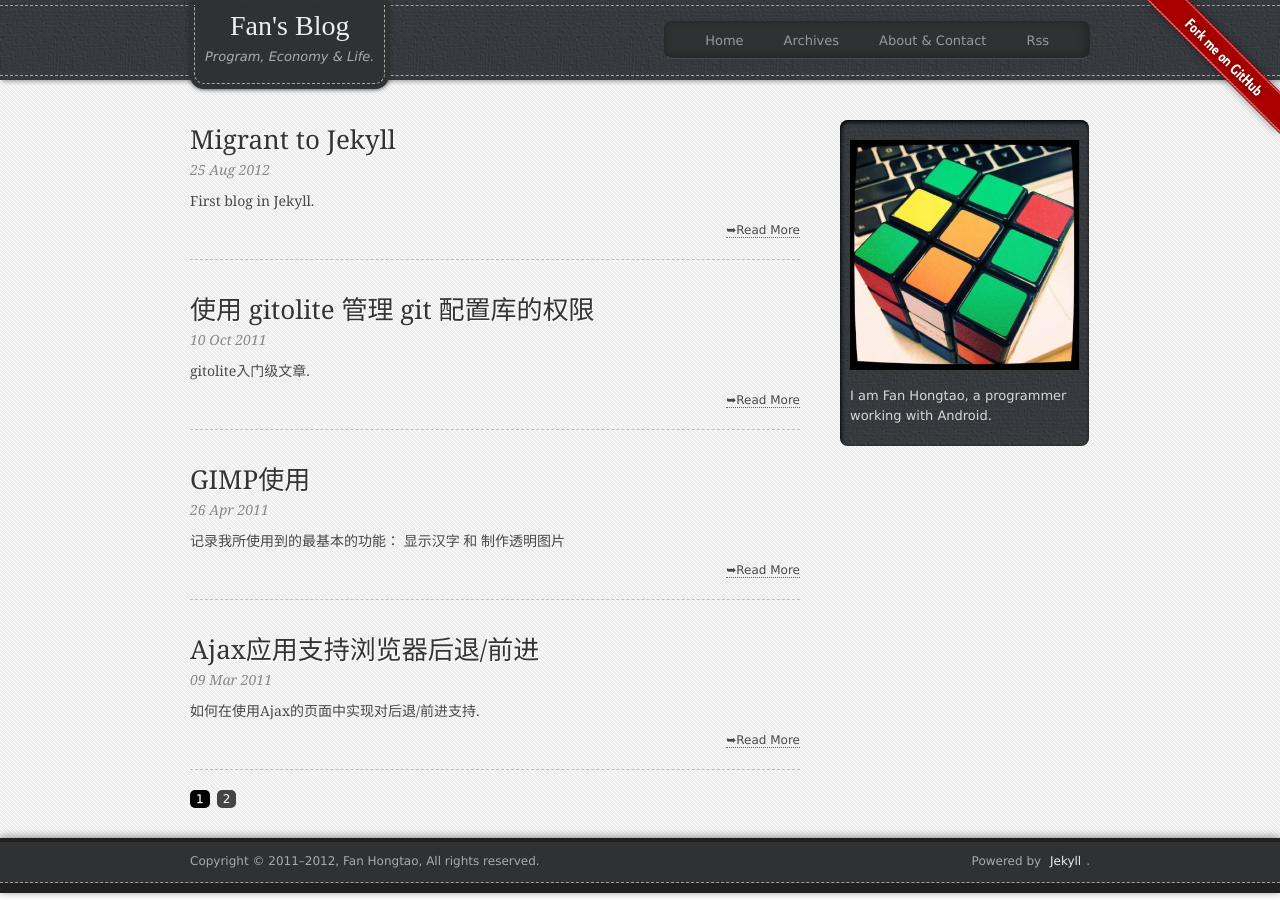
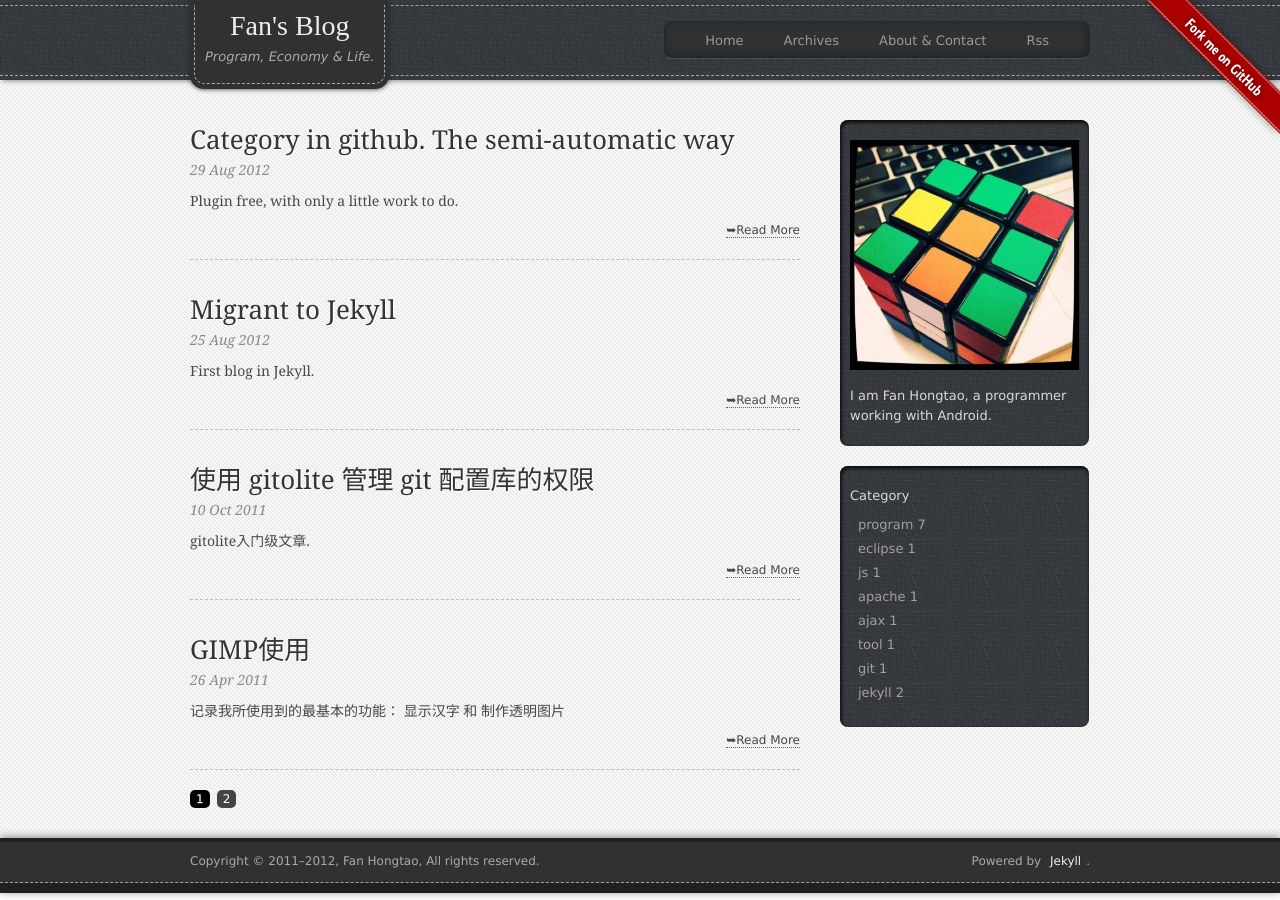
Before and after one commit to fanhongtao/fanhongtao.github.com, a Jekyll site: the page built from index.html, in a window 1280 px wide. Built offline with Jekyll 4.4.1, drawn with Linux system fonts in a browser that asks for light colours; Markdown is read by kramdown in place of the engine named in the settings; the list of posts is cut into pages by our own code.

Commit message:
Support categories without plug-in.

```diff
--- /dev/null
+++ b/_includes/category.html
@@ -0,0 +1,8 @@
+<div class="box fn-clear">
+<h4>Category</h4>
+<ul>
+    {% for category in site.categories %}
+    <li><a href="/categories/{{ category | first }}/" title="view all posts">{{ category | first }} {{ category | last | size }}</a></li>
+    {% endfor %}
+</ul>
+</div>
--- /dev/null
+++ b/_posts/2012-08-29-category-in-github.md
@@ -0,0 +1,126 @@
+---
+layout: post
+title: Category in github. The semi-automatic way
+description: Plugin free, with only a little work to do.
+categories: jekyll
+tags: [category, github]
+copyright: en
+---
+
+As we know, [github](http://github.com) doesn't allow us to use plugin in jekyll for security reason. So, here comes the problem. How can we use category?
+
+After some test, I finally find a semi-automatic way to do that. Here's how.
+
+# 1. Add categories in the post
+Add keyword <b>categories</b> in the post, like the fellowing:
+<pre>
+---
+layout: post
+title: Category in github. The semi-automatic way
+categories: jekyll
+---
+Content of the post.
+</pre>
+
+# 2. Add link of categories in index.html
+Create a category.html in the _include directory
+
+{% highlight html %}
+{% raw %}
+<div class="box fn-clear">
+<h4>Category</h4>
+<ul>
+    {% for category in site.categories %}
+    <li><a href="/categories/{{ category | first }}/" title="view all posts">{{ category | first }} {{ category | last | size }}</a></li>
+    {% endfor %}
+</ul>
+</div>
+{% endraw %}
+{% endhighlight %}
+
+After that, include category.html in index.html
+
+{% highlight html %}
+{% raw %}
+{% include category.html %}
+{% endraw %}
+{% endhighlight %}
+
+# 3. Create layout file for category index page
+
+Create file <b>category_index.html</b> in _layout directory.
+
+{% highlight html %}
+{% raw %}
+---
+layout: default
+---
+<section class="content">
+	<div class="content-cnt fn-clear">
+		<div class="main fn-clear">
+            <p><center><h3 class="main-excerpt-title">Category: {{ page.category }} </h3></center></p>
+			{% for post in site.categories.[page.category] %}
+            <article class="main-excerpt fn-clear">
+                <h3 class="main-excerpt-title"><a href="{{ post.url }}" title="{{ post.title }}" rel="bookmark">{{ post.title }}</a></h3>
+                <p class="date"><time pubdate="{{ post.date }}">{{ post.date | date_to_string }}</time></p>
+                <p>{{ post.description }}</p>
+                <p class="more"><a href="{{ post.url }}" title="Read More" rel="nofollow"><span>&#10149;</span>Read More</a></p>
+            </article>
+            {% endfor %}
+		</div>
+	</div>
+</section>
+{% endraw %}
+{% endhighlight %}
+
+
+# 4. Create index page for each category
+
+For every category, create a sub directory the same name of category in directory 'categories', add create a index page with name <b>index.html</b> in that sub-directory.
+
+For example, we have a category with name 'jekyll', what we should do is:
+
+{% highlight bash %}
+mkdir -p categories/jekyll  # directory for category 'jekyll'
+touch categories/jekyll/index.html
+{% endhighlight %}
+
+The content of <b>categories/jekyll/index.html</b> is:
+
+{% highlight html %}
+{% raw %}
+---
+layout: category_index
+category: jekyll
+---
+{% endraw %}
+{% endhighlight %}
+
+For short, we can execute the fellowing bash, create_category.sh, to create sub-directory & index file.
+{% highlight bash %}
+#!/bin/bash
+for var in "$@"
+do
+    dir="categories/$var"
+    mkdir -p $dir
+
+    file="$dir/index.html"
+    cat > $file <<EOL
+---
+layout: category_index
+category: $var
+---
+EOL
+done
+{% endhighlight %}
+
+For example:
+{% highlight bash %}
+./create_category.sh  jekyll
+{% endhighlight %}
+
+
+Still don't know how to do? Just clone [my blog](https://github.com/fanhongtao/fanhongtao.github.com) from github.
+
+# Reference
+* [Template Data](https://github.com/mojombo/jekyll/wiki/Template-Data)
--- /dev/null
+++ b/categories/ajax/index.html
@@ -0,0 +1,4 @@
+---
+layout: category_index
+category: ajax
+---
--- /dev/null
+++ b/categories/apache/index.html
@@ -0,0 +1,4 @@
+---
+layout: category_index
+category: apache
+---
--- /dev/null
+++ b/categories/eclipse/index.html
@@ -0,0 +1,4 @@
+---
+layout: category_index
+category: eclipse
+---
--- /dev/null
+++ b/categories/git/index.html
@@ -0,0 +1,4 @@
+---
+layout: category_index
+category: git
+---
--- /dev/null
+++ b/categories/jekyll/index.html
@@ -0,0 +1,4 @@
+---
+layout: category_index
+category: jekyll
+---
--- /dev/null
+++ b/categories/js/index.html
@@ -0,0 +1,4 @@
+---
+layout: category_index
+category: js
+---
--- /dev/null
+++ b/categories/tool/index.html
@@ -0,0 +1,4 @@
+---
+layout: category_index
+category: tool
+---
--- a/index.html
+++ b/index.html
@@ -28,6 +28,7 @@ layout: default
 		</div>
 		<div class="aside fn-clear">
 			{% include wg-contact.html %}
+            {% include category.html %}
 		</div>
 	</div>
 </section>
```
Also changed, not shown: _layouts/category_index.html (added, +18 -0 lines), 1 other file.
